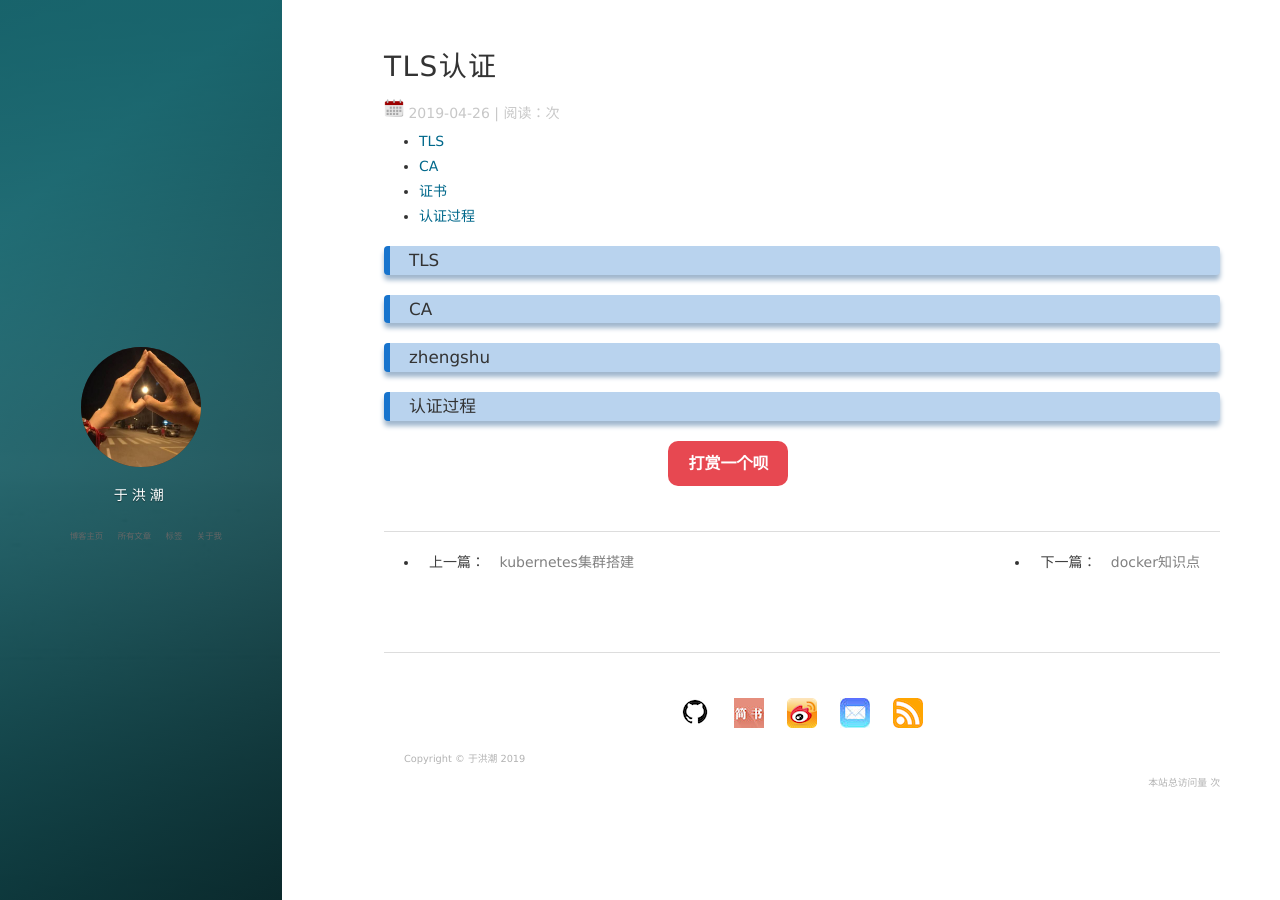
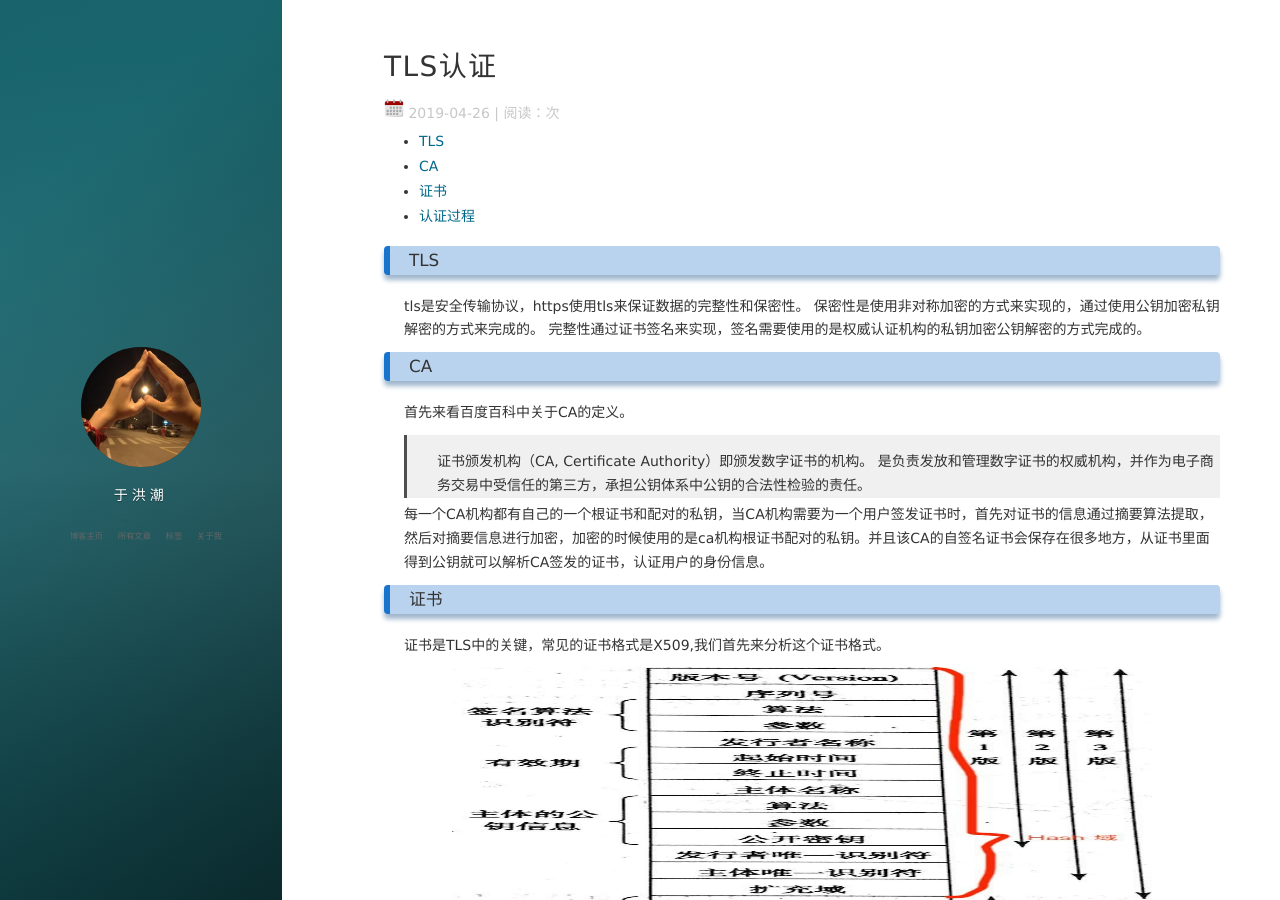
Before and after one commit to yuu6/yuu6.github.io, a Jekyll site: the page built from _posts/2019-04-26-TLS认证.md, in a window 1280 px wide and 900 px high. Built offline with Jekyll 4.4.1, drawn with Linux system fonts in a browser that asks for light colours; nearby versions of some CDN libraries; comment, search, counter and statistics services are not loaded.

Commit message:
update tls

```diff
--- a/_posts/2019-04-26-TLS认证.md
+++ b/_posts/2019-04-26-TLS认证.md
@@ -11,12 +11,23 @@ tags: k8s
 
 
 ### <a name="tls"></a>TLS
+tls是安全传输协议，https使用tls来保证数据的完整性和保密性。
+保密性是使用非对称加密的方式来实现的，通过使用公钥加密私钥解密的方式来完成的。
+完整性通过证书签名来实现，签名需要使用的是权威认证机构的私钥加密公钥解密的方式完成的。
+
+### <a name="ca"></a>CA
+首先来看百度百科中关于CA的定义。
+> 证书颁发机构（CA, Certificate Authority）即颁发数字证书的机构。 是负责发放和管理数字证书的权威机构，并作为电子商务交易中受信任的第三方，承担公钥体系中公钥的合法性检验的责任。
+
+每一个CA机构都有自己的一个根证书和配对的私钥，当CA机构需要为一个用户签发证书时，首先对证书的信息通过摘要算法提取，然后对摘要信息进行加密，加密的时候使用的是ca机构根证书配对的私钥。并且该CA的自签名证书会保存在很多地方，从证书里面得到公钥就可以解析CA签发的证书，认证用户的身份信息。
 
 
+### <a name="zhengshu"></a>证书
+证书是TLS中的关键，常见的证书格式是X509,我们首先来分析这个证书格式。
 
-### <a name="ca"></a>CA
+<div align="center">
+	<img src="/images/posts/tls/v2_hd.jpg" height="300" width="700">
+</div>
 
 
-### <a name="zhengshu"></a>zhengshu
-
 ### <a name="renzhengguocheng"></a>认证过程
```
Also changed, not shown: images/posts/tls/v2_hd.jpg (added).
